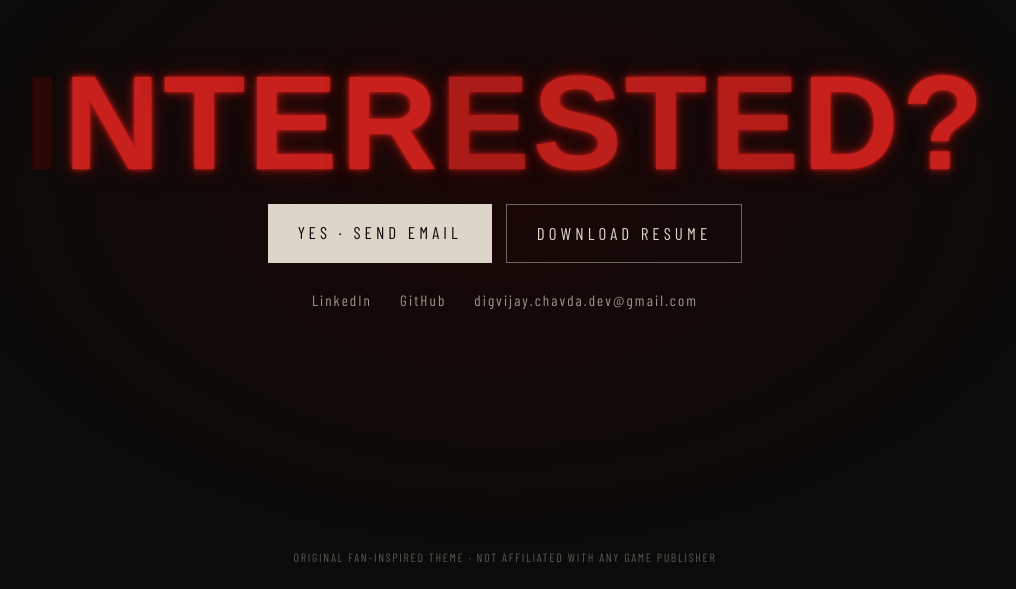
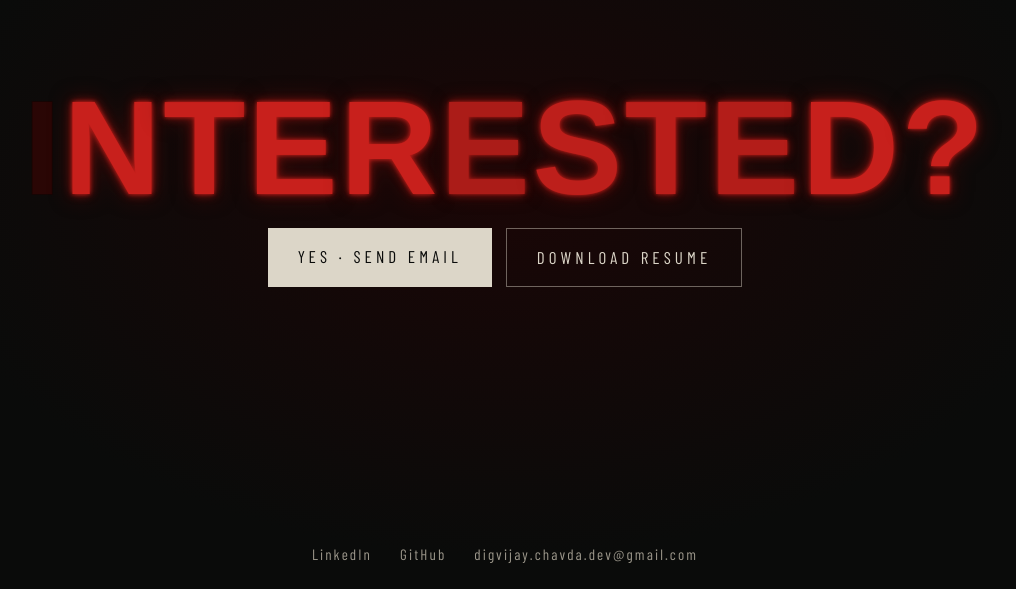
Before and after one commit to Digvijay-Chavda/portfolio-nextjs, a Next.js app: page / in a window 1280 px wide. Shown: the part 2906-3495 px from the top of the page, without its empty margins (135-1151 px from the left). Built offline with nearby package versions, Linux system fonts and the light colour scheme; a web font is replaced by a local one.

Commit message:
Move contact links into footer and remove fan-theme disclaimer
Co-Authored-By: Claude Opus 5.5 <noreply@anthropic.com>
Claude-Session: https://claude.ai/code/session_01UDrVosE7WBFGETLHdsbHAT

```diff
--- a/components/Sections.tsx
+++ b/components/Sections.tsx
@@ -67,14 +67,11 @@ export function Contact() {
           Download resume
         </a>
       </div>
-      <div className="flex flex-wrap justify-center gap-7 font-cond text-[15px] tracking-[.14em] text-muted">
+      <footer className="absolute inset-x-0 bottom-[76px] flex flex-wrap justify-center gap-7 px-[18px] font-cond text-[15px] tracking-[.14em] text-muted md:bottom-6">
         <a href={CONTACT.linkedin} target="_blank" rel="noreferrer">LinkedIn</a>
         <a href={CONTACT.github} target="_blank" rel="noreferrer">GitHub</a>
         <span className="select-text">{CONTACT.email}</span>
-      </div>
-      <span className="absolute inset-x-0 bottom-[76px] px-[18px] font-cond text-xs tracking-[.14em] text-dim md:bottom-6">
-        ORIGINAL FAN-INSPIRED THEME · NOT AFFILIATED WITH ANY GAME PUBLISHER
-      </span>
+      </footer>
     </section>
   );
 }
```
